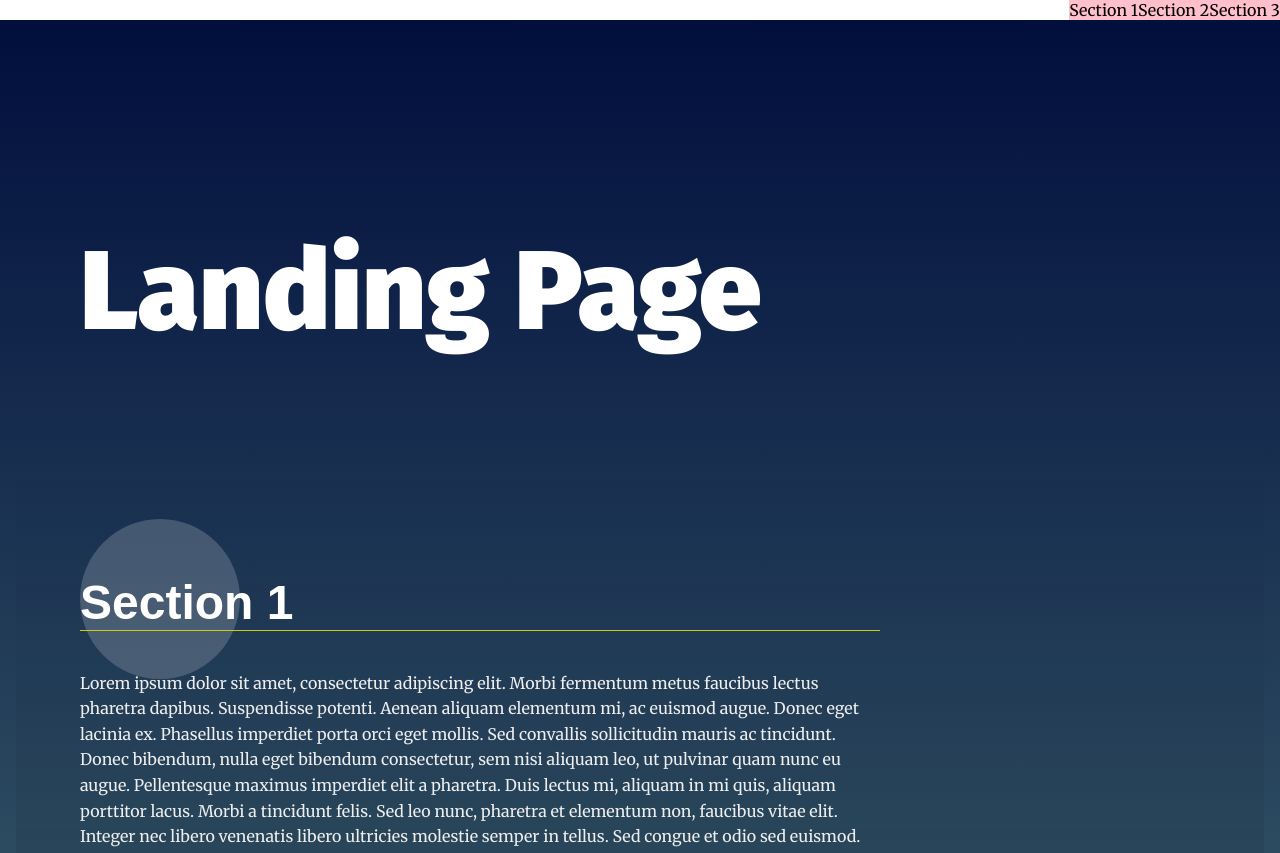
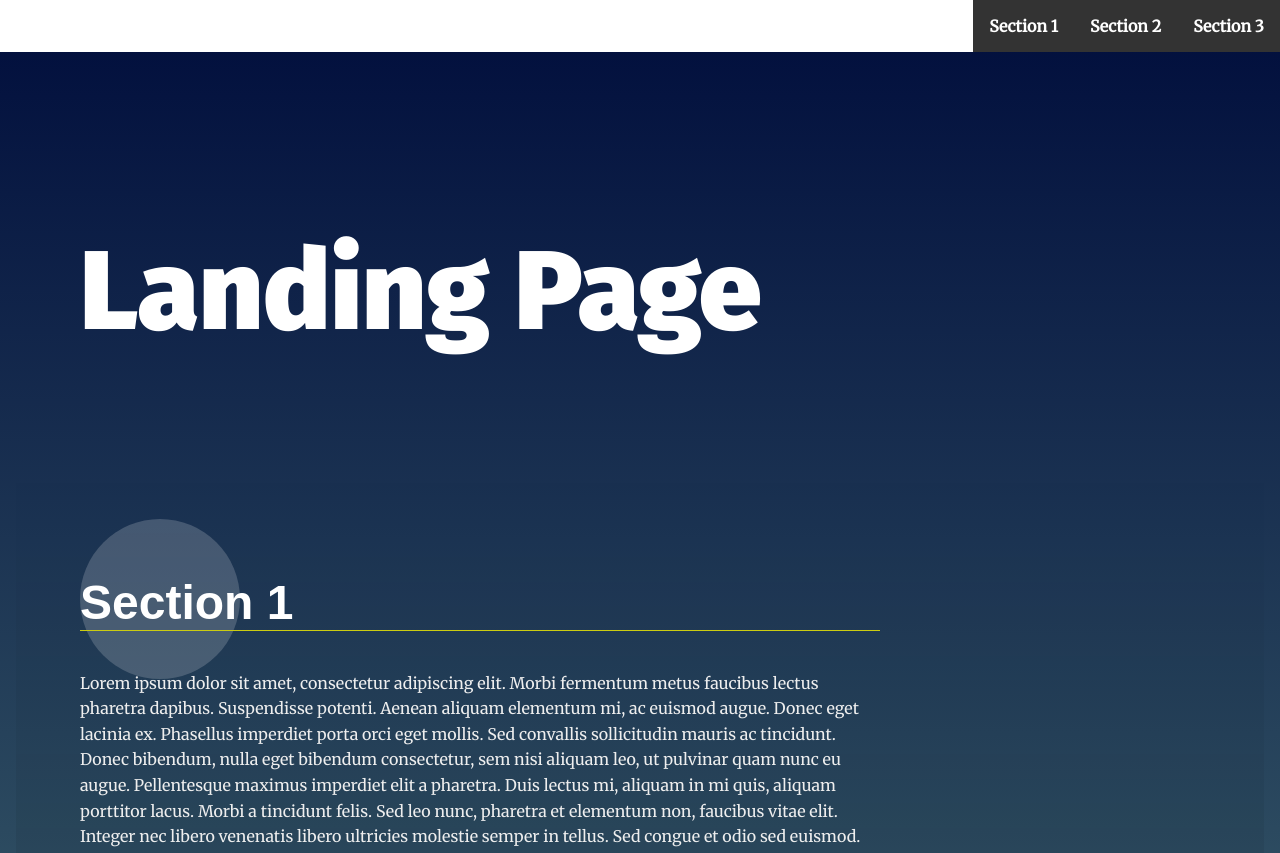
Before and after one commit to kfritsch87/Landing-Page, a plain HTML site: page index.html in a window 1280 px wide. Shown: the top 853 px of the page. Drawn offline with Linux system fonts and the light colour scheme.

Commit message:
nitpicky aesthetics

```diff
--- a/css/styles.css
+++ b/css/styles.css
@@ -83,7 +83,7 @@ section {
     color: #000;
 }
 
-.navbar__menu .menu__link:hover {
+.navbar__menu .menu__link.active {
     background: #333;
     color: #fff;
     transition: ease 0.3s all;
@@ -194,9 +194,6 @@ section:nth-of-type(3n + 1) .landing__container::after {
 /* ---- Theme State Rules ---- */
 /* Section Active Styles */
 /* Note: your-active-class class is applied through javascript. You should update the class here and in the index.html to what you set in your javascript file.  */
-a.active-nav{
-    background: pink;
-}
 
 section.your-active-class {
     background: rgb(0, 0, 0);
--- a/js/app.js
+++ b/js/app.js
@@ -31,10 +31,6 @@
  */
 
 // build the nav
-function Nav(id) {
-  document.getElementById(id).scrollIntoView();
-}
-
 document.addEventListener("DOMContentLoaded", init);
 
 function init() {
@@ -45,20 +41,21 @@ function init() {
     let a = nav_list
       .appendChild(document.createElement("li"))
       .appendChild(document.createElement("a"))
+    a.classList.add('menu__link');
     a.appendChild(document.createTextNode(s.getAttribute("data-nav")))
     //a.setAttribute("href", "#"+s.getAttribute("id"));
-    a.addEventListener("click",function(e){Nav(s.getAttribute("id"));});
+    a.addEventListener("click",function(e){s.scrollIntoView();});
     // add callbacks for highlights
     (new IntersectionObserver((entries,observer)=>{
         //console.log("observed "+s.getAttribute("data-nav"));
         if(entries[0].isIntersecting){
             s.classList.add('your-active-class');
-            a.classList.add('active-nav');
+            a.classList.add('active');
         } else {
-            a.classList.remove('active-nav');
+            a.classList.remove('active');
             s.classList.remove('your-active-class');
         }
-    })).observe(s);
+    },{threshold:0.01})).observe(s);
   });
 }
 
```
